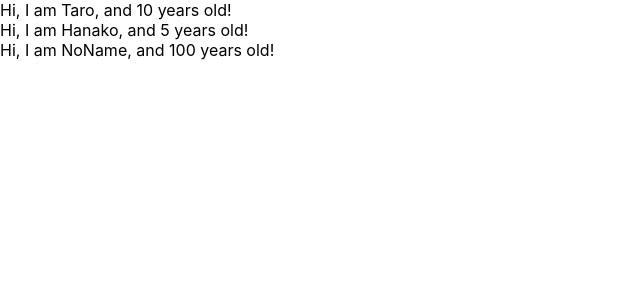
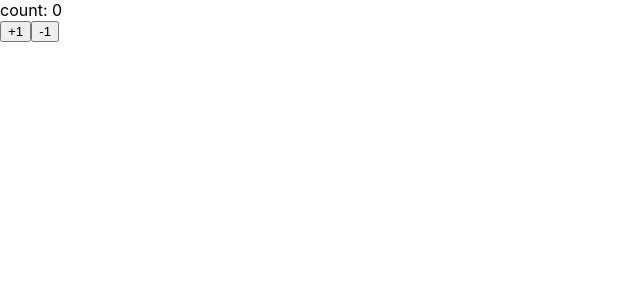
Before and after one commit to tomoyukikat0/react-redux-crud-application, a React (Create React App) app: page / in a window 1280 px wide. Shown: the top 300 px of the page, without its empty margins (0-640 px from the left). Built offline with nearby package versions, Linux system fonts and the light colour scheme.

Commit message:
state and setState

```diff
--- a/src/App.js
+++ b/src/App.js
@@ -1,30 +1,30 @@
-import React from 'react';
-import PropTypes from 'prop-types'
+import React, { Component } from 'react';
 
-const App = () => {
-  const profiles = [
-    { name: "Taro", age: 10 },
-    { name: "Hanako", age: 5 },
-    { name: "NoName", age: 100}
-  ]
-  return (
-    <div>
-      {
-        profiles.map((profile, index) => {
-          return <User name={profile.name} age={profile.age} key={index} />
-        })
-      }
-    </div>
-  )
-}
+const App = () => (<Counter></Counter>)
 
-const User = (props) => {
-  return <div>Hi, I am {props.name}, and {props.age} years old!</div>
-}
+class Counter extends Component {
+  constructor(props) {
+    super(props)
+    this.state = { count: 0 }
+  }
 
-User.propTypes = {
-  name: PropTypes.string,
-  age: PropTypes.number.isRequired
+  handlePlusButton = () => {
+    this.setState({ count: this.state.count + 1 })
+  }
+
+  handleMinusButton = () => {
+    this.setState({ count: this.state.count - 1 })
+  }
+
+  render () {
+    return (
+      <React.Fragment>
+        <div>count: { this.state.count }</div>
+        <button onClick={ this.handlePlusButton }>+1</button>
+        <button onClick={ this.handleMinusButton }>-1</button>
+      </React.Fragment>
+    )
+  }
 }
 
 export default App;
```
